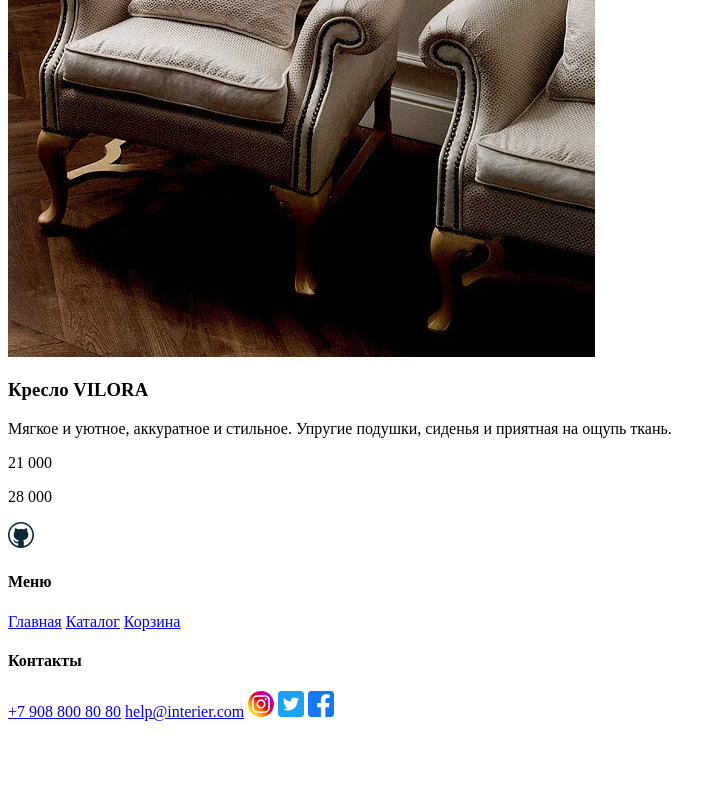
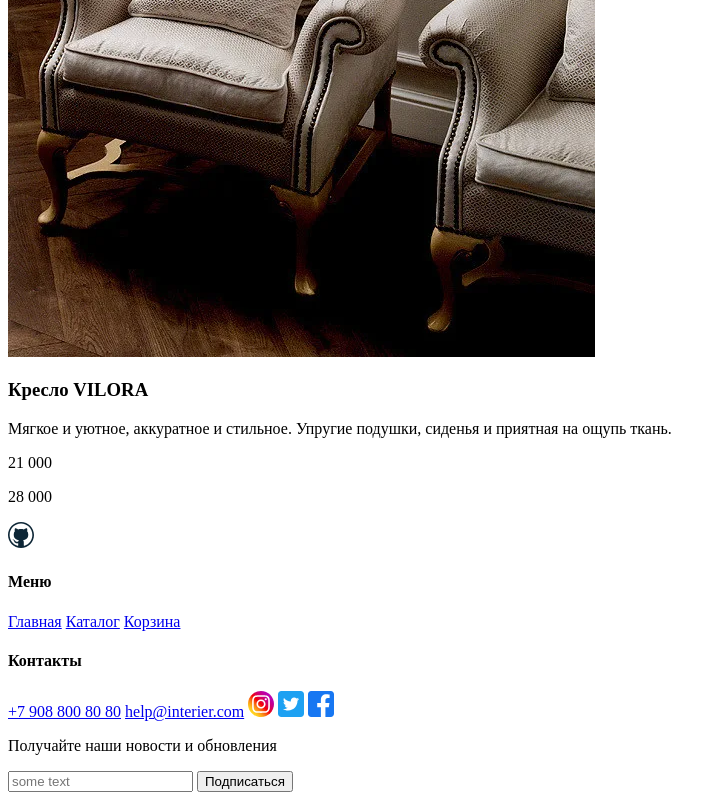
Before and after one commit to vebnil/skypro-hw, a plain HTML site: page index.html in a window 1280 px wide. Shown: the part 761-1561 px from the top of the page, without its empty margins (0-726 px from the left). Before the commit the page ends 1490 px from the top, so only its background shows below. Drawn offline with Linux system fonts and the light colour scheme.

Commit message:
fix footer

```diff
--- a/index.html
+++ b/index.html
@@ -48,6 +48,14 @@
     <a href="#"><img width="26" src="media/inst.svg" alt=""></a>
     <a href="#"><img width="26" src="media/twitter.svg" alt=""></a>
     <a href="#"><img width="26" src="media/facebook.svg" alt=""></a>
+
+    <form action=”#”>
+        <p>Получайте наши новости и обновления</p>
+        <label>
+            <input placeholder="some text" type="email"/>
+        </label>
+        <button>Подписаться</button>
+    </form>
 </footer>
 </body>
 </html>
```
